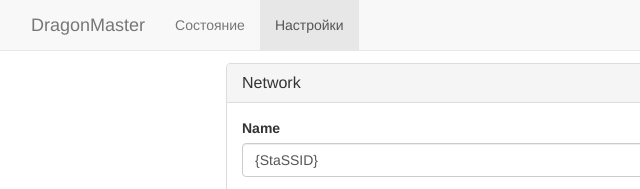
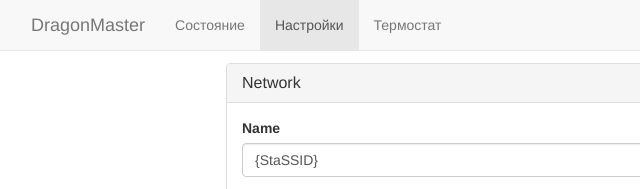
Before and after one commit to avr39-ripe/DragonMaster, a plain HTML site: page files/config.html in a window 1280 px wide. Shown: the top 189 px of the page, 39-679 px from the left. Drawn offline with nearby package versions, Linux system fonts and the light colour scheme; no server answers; a script that the page names is missing.

Commit message:
Add menu item for Thermostats page

```diff
--- a/files/config.html
+++ b/files/config.html
@@ -53,6 +53,7 @@
           <ul id="defaultMenu" class="nav navbar-nav">
             <li id="menuDefault" ><a href="/">Состояние</a></li>
             <li id="menuDefault" class="active"><a href="/config">Настройки</a></li>
+            <li id="menuDefault" ><a href="/thermostat.html">Термостат</a></li>
           </ul>
           <ul id="BinStatesGroupsMenu" class="nav navbar-nav">
           <!-- Automatic generated by BinStates Class -->
```
Also changed, not shown: files/index-template.html (+1 -0 lines).
